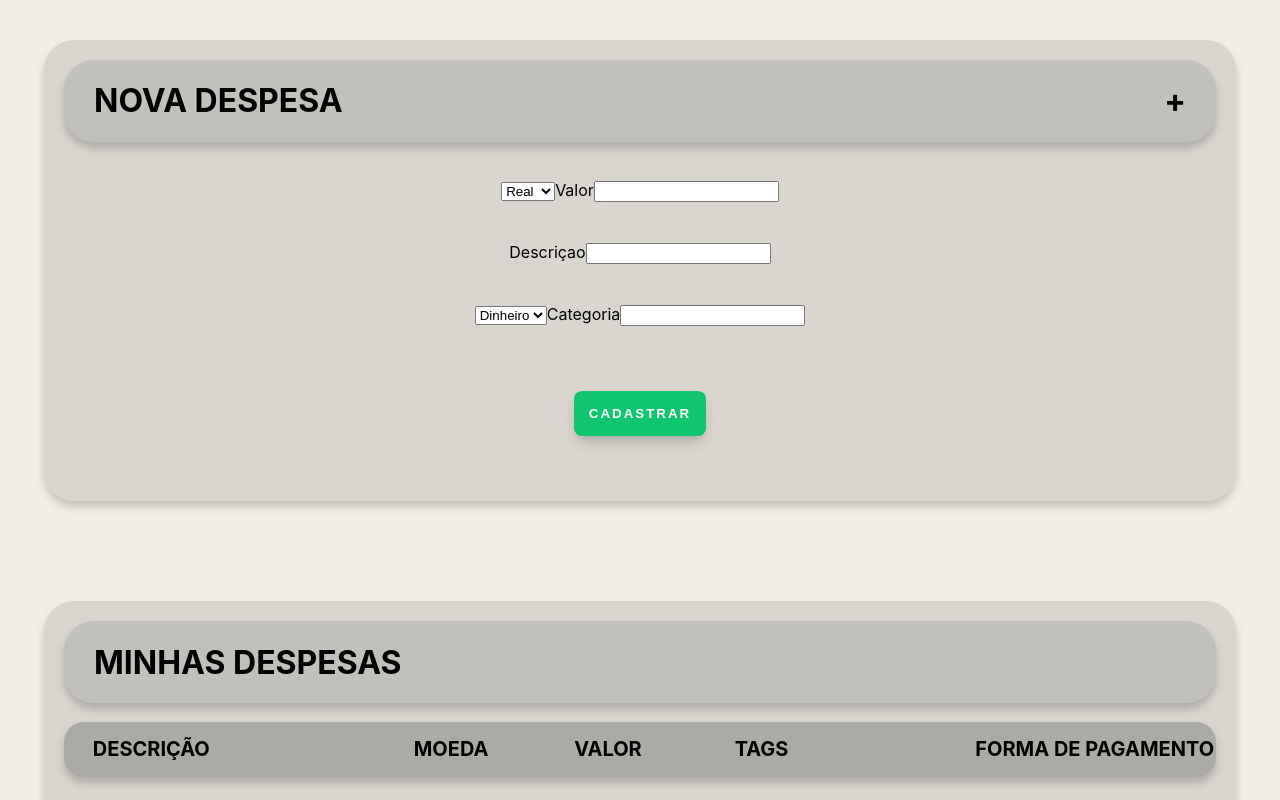
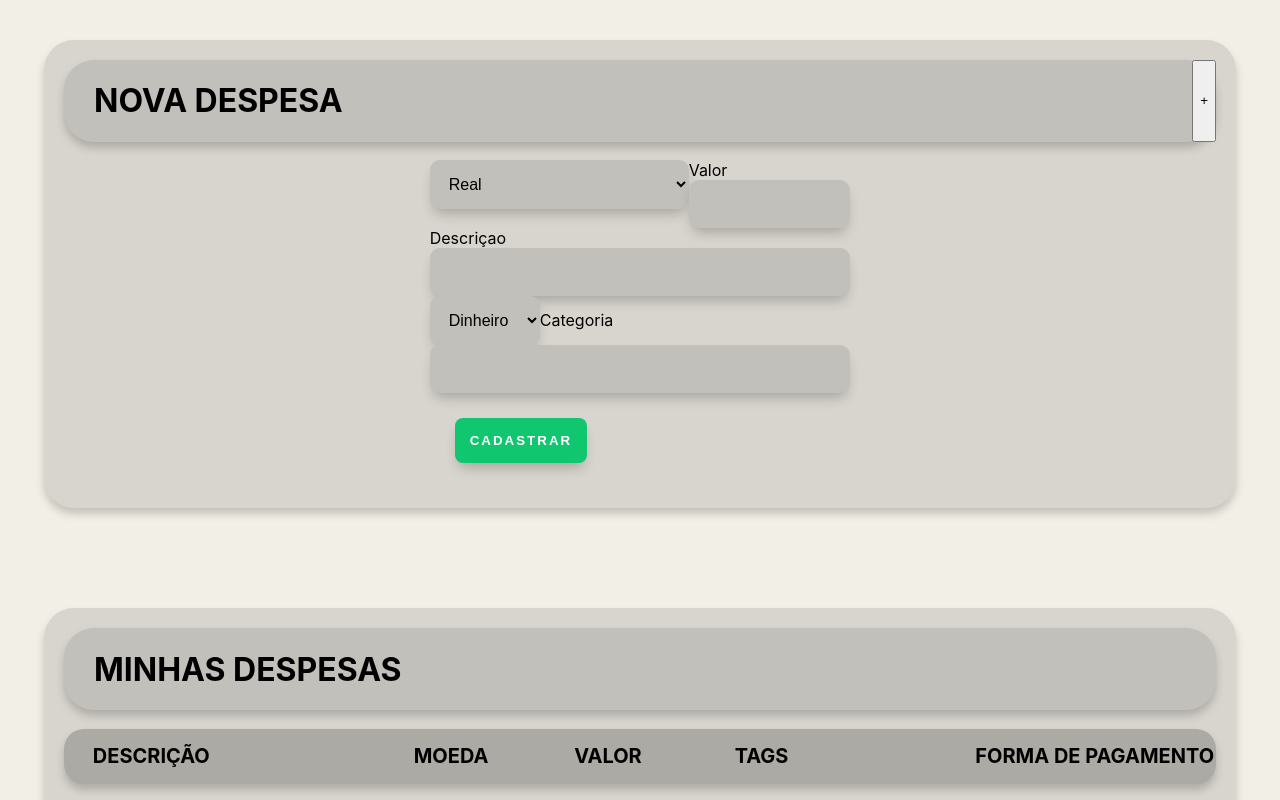
Before and after one commit to rcmertz/e-wallet, a React (Create React App) app: page /wallet in a window 1280 px wide. Shown: the top 800 px of the page. Built offline with nearby package versions, Linux system fonts and the light colour scheme.

Commit message:
CruidFull

```diff
--- a/src/components/expense/Expense.css
+++ b/src/components/expense/Expense.css
@@ -18,13 +18,14 @@ body{
     flex-direction: column;
     align-items: center;
     justify-content: center;
-    height: 60%;
+    height: 20%;
     width: 90%;
     background: #D8D5CE;
     margin: 40px;
     border-radius: 30px;
     box-shadow: 0px 6px 9px rgba(0, 0, 0, 0.19);
     padding: 20px;
+    overflow: hidden;
 }
 
 .expense-form-title{
@@ -43,13 +44,13 @@ body{
     margin-right: 30px;
 }
 
-.form-group{
+/* .form-group{
     width: 100%;
     display: flex;
     justify-content: space-around;
     align-items: center;
     margin: 20px;
-}
+} */
 
 .expense-list-card{
     display: flex;
@@ -104,7 +105,6 @@ body{
     height: 400px;
     display: flex;
     flex-direction: column;
-    justify-content: space-around;
     text-transform: uppercase;
     font-size: 20px;
     overflow-y: auto;
@@ -123,3 +123,37 @@ body{
     margin-bottom: 5px;
     box-shadow: 0px 6px 9px rgba(0, 0, 0, 0.19);
 }
+
+.form-group-1{
+    display: flex;
+    flex-direction: row;
+    justify-content: center;
+    align-items: flex-start;
+    justify-content: space-around;
+}
+
+.form-group-1 select, input{
+    width: 100%;
+    justify-content: space-around;
+    border: none;
+    border-radius: 10px;
+    padding: 15px;
+    background: #C2C0BB;
+    font-size: 12pt;
+    box-shadow: 0px 8px 13px -4px rgba(0, 0, 0, 0.24);
+    outline: none;
+    box-sizing: border-box;
+}
+
+.form-group-3 select{
+    /* width: 100%; */
+    border: none;
+    justify-content: space-around;
+    border-radius: 10px;
+    padding: 15px;
+    background: #C2C0BB;
+    font-size: 12pt;
+    box-shadow: 0px 8px 13px -4px rgba(0, 0, 0, 0.24);
+    outline: none;
+    box-sizing: border-box;
+}
--- a/src/components/expense/Expense.jsx
+++ b/src/components/expense/Expense.jsx
@@ -1,69 +1,92 @@
 import "./Expense.css"
+import * as React from "react";
 import Input from "../input/Input";
 import Button from "../button/Button";
 import { Link } from 'react-router-dom'
 
-var expenses = [
-  { descricao: '1', moeda: 'Dolar', valor: 30, tags: 'Alimento', formaPagamento: 'Pix' },
-  { descricao: '2', moeda: 'Real', valor: 20, tags: 'Vestiário', formaPagamento: 'Dinheiro' },
-  { descricao: '3', moeda: 'Euro', valor: 9000, tags: 'Arsenal', formaPagamento: 'Crédito' },
-  { descricao: '4', moeda: 'Dolar', valor: 30, tags: 'Alimento', formaPagamento: 'Pix' },
-  { descricao: '5', moeda: 'Real', valor: 20, tags: 'Vestiário', formaPagamento: 'Dinheiro' },
-  { descricao: '6', moeda: 'Euro', valor: 9000, tags: 'Arsenal', formaPagamento: 'Crédito' },
-  { descricao: '7', moeda: 'Dolar', valor: 30, tags: 'Alimento', formaPagamento: 'Pix' },
-  { descricao: '8', moeda: 'Real', valor: 20, tags: 'Vestiário', formaPagamento: 'Dinheiro' },
-  { descricao: '9', moeda: 'Euro', valor: 9000, tags: 'Arsenal', formaPagamento: 'Crédito' },
-  { descricao: '10', moeda: 'Dolar', valor: 30, tags: 'Alimento', formaPagamento: 'Pix' },
-  { descricao: '11', moeda: 'Real', valor: 20, tags: 'Vestiário', formaPagamento: 'Dinheiro' },
-  { descricao: '12', moeda: 'Euro', valor: 9000, tags: 'Arsenal', formaPagamento: 'Crédito' }
-];
+// var expenses = [
+//   { descricao: '1', moeda: 'Dolar', valor: 30, tags: 'Alimento', formaPagamento: 'Pix' },
+//   { descricao: '2', moeda: 'Real', valor: 20, tags: 'Vestiário', formaPagamento: 'Dinheiro' },
+//   { descricao: '3', moeda: 'Euro', valor: 9000, tags: 'Arsenal', formaPagamento: 'Crédito' },
+//   { descricao: '4', moeda: 'Dolar', valor: 30, tags: 'Alimento', formaPagamento: 'Pix' },
+//   { descricao: '5', moeda: 'Real', valor: 20, tags: 'Vestiário', formaPagamento: 'Dinheiro' },
+//   { descricao: '6', moeda: 'Euro', valor: 9000, tags: 'Arsenal', formaPagamento: 'Crédito' },
+//   { descricao: '7', moeda: 'Dolar', valor: 30, tags: 'Alimento', formaPagamento: 'Pix' },
+//   { descricao: '8', moeda: 'Real', valor: 20, tags: 'Vestiário', formaPagamento: 'Dinheiro' },
+//   { descricao: '9', moeda: 'Euro', valor: 9000, tags: 'Arsenal', formaPagamento: 'Crédito' },
+//   { descricao: '10', moeda: 'Dolar', valor: 30, tags: 'Alimento', formaPagamento: 'Pix' },
+//   { descricao: '11', moeda: 'Real', valor: 20, tags: 'Vestiário', formaPagamento: 'Dinheiro' },
+//   { descricao: '12', moeda: 'Euro', valor: 9000, tags: 'Arsenal', formaPagamento: 'Crédito' }
+// ];
+
 
 export default function Expense() {
+
+  const [expenses, setExpenses] = React.useState([]);
+
+  const handleSubmit = () => {
+    debugger;
+    const expense = {
+      descricao: "",
+      moeda: "",
+      valor: 0,
+      pagamento: "",
+      categoria: "",
+    }
+
+    expense.moeda = document.getElementById("moeda").value;
+    expense.valor = document.getElementById("valor").value;
+    expense.descricao = document.getElementById("descricao").value;
+    expense.pagamento = document.getElementById("pagamento").value;
+    expense.categoria = document.getElementById("categoria").value;
+
+    setExpenses((oldExpenses) => [...oldExpenses, expense]);
+
+  }
+
   return (
     <div className="expense">
-      <div className="expense-form-card">
+      <div className="expense-form-card" id="expense-form-card">
         <div className="expense-form-title">
           <h1>NOVA DESPESA</h1>
-          <h1>+</h1>
+          <button>+</button>
         </div>
         <div className="form-group">
           <div className="form-group-1">
-            <select name="moeda">
-              <option value="valor1">Real</option>
-              <option value="valor2">Dolar</option>
-              <option value="valor3">Euro</option>
+
+            <select id="moeda" name="moeda" className="expense-moeda">
+              <option value="real">Real</option>
+              <option value="dolar">Dolar</option>
+              <option value="euro">Euro</option>
             </select>
 
-            <Input id='valor' type='number' className='input-valor'>Valor</Input>
+            <Input id='valor' type='number'>Valor</Input>
+
           </div>
-        </div>
 
-        <div className="form-group">
+
           <div className="form-group-2">
             <Input id='descricao' type='text'>Descriçao</Input>
           </div>
-        </div>
 
-        <div className="form-group">
           <div className="form-group-3">
-            <select name="Forma de Pagamento">
-              <option value="valor1">Dinheiro</option>
-              <option value="valor2">PIX</option>
-              <option value="valor3">Cartao</option>
+
+            <select id="pagamento" name="pagamento" className="expense-pagamento">
+              <option value="dinheiro">Dinheiro</option>
+              <option value="pix">PIX</option>
+              <option value="cartao">Cartao</option>
             </select>
 
-            <Input id='categoria' type='text'>Categoria</Input>
+             <Input id='categoria' type='text'>Categoria</Input>
+
           </div>
-        </div>
 
-        <div className="form-group">
           <div className="form-group-4">
             <Link to="/wallet">
-              <Button id='login-button'>Cadastrar</Button>
+              <Button id='login-button' onClick={handleSubmit}>Cadastrar</Button>
             </Link>
           </div>
-        </div>
-
+    </div>
       </div>
 
       <div className="expense-list-card">
@@ -75,8 +98,8 @@ export default function Expense() {
             <div className="exp-table-title" id="descricao" style={{ width: "40%", marginLeft: "2.5%" }}><p>DESCRIÇÃO</p></div>
             <div className="exp-table-title" id="moeda" style={{ width: "20%" }}><p>MOEDA</p></div>
             <div className="exp-table-title" id="valor" style={{ width: "20%" }}><p>VALOR</p></div>
-            <div className="exp-table-title" id="tags" style={{ width: "30%" }}><p>TAGS</p></div>
-            <div className="exp-table-title" id="forma" style={{ width: "30%" }}><p>FORMA DE PAGAMENTO</p></div>
+            <div className="exp-table-title" id="categoria" style={{ width: "30%" }}><p>TAGS</p></div>
+            <div className="exp-table-title" id="pagamento" style={{ width: "30%" }}><p>FORMA DE PAGAMENTO</p></div>
           </div>
           <div className="exp-table-body">
             {
@@ -85,8 +108,8 @@ export default function Expense() {
                   <div className="exp-table-cell" id="descricao" style={{ width: "40%", marginLeft: "2.5%" }}><p>{item.descricao}</p></div>
                   <div className="exp-table-cell" id="moeda" style={{ width: "20%" }}><p>{item.moeda}</p></div>
                   <div className="exp-table-cell" id="valor" style={{ width: "20%" }}><p>{item.valor}</p></div>
-                  <div className="exp-table-cell" id="tags" style={{ width: "30%" }}><p>{item.tags}</p></div>
-                  <div className="exp-table-cell" id="forma" style={{ width: "30%" }}><p>{item.formaPagamento}</p></div>
+                  <div className="exp-table-cell" id="categoria" style={{ width: "30%" }}><p>{item.categoria}</p></div>
+                  <div className="exp-table-cell" id="pagamento" style={{ width: "30%" }}><p>{item.pagamento}</p></div>
                 </div>
               ))
             }
```
Also changed, not shown: src/api/api.jsx (added, +11 -0 lines), src/api/localstorage.jsx (added, +33 -0 lines), src/hooks/useForm.js (added, +22 -0 lines).
